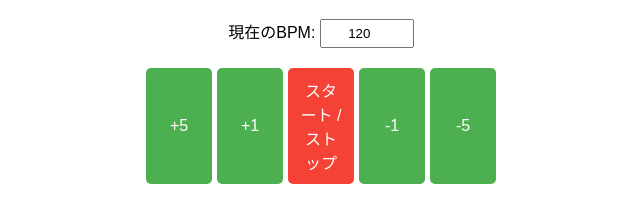
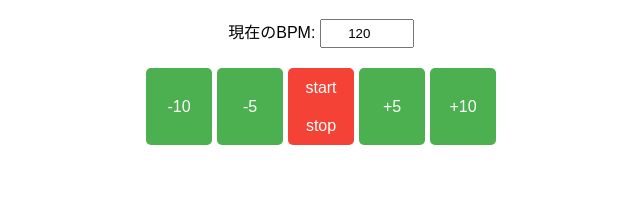
Before and after one commit to RootMusicWorks/Metronome, a plain HTML site: page index.html in a window 1280 px wide. Shown: the part 98-320 px from the top of the page, without its empty margins (319-959 px from the left). Drawn offline with Linux system fonts and the light colour scheme.

Commit message:
Add files via upload

```diff
--- a/index.html
+++ b/index.html
@@ -15,11 +15,11 @@
             <input type="number" id="bpmInput" value="120">
         </div>
         <div class="bpm-buttons">
+            <button onclick="adjustBPM(-10)">-10</button>
+            <button onclick="adjustBPM(-5)">-5</button>
+            <button class="play-button" onclick="toggleMetronome()"><span>start</span><br><span>stop</span></button>
             <button onclick="adjustBPM(5)">+5</button>
-            <button onclick="adjustBPM(1)">+1</button>
-            <button class="play-button" onclick="toggleMetronome()">スタート / ストップ</button>
-            <button onclick="adjustBPM(-1)">-1</button>
-            <button onclick="adjustBPM(-5)">-5</button>
+            <button onclick="adjustBPM(10)">+10</button>
         </div>
     </div>
     <script src="script.js"></script>
--- a/script.js
+++ b/script.js
@@ -2,6 +2,7 @@ let audioContext = null;
 let nextNoteTime = 0.0;
 let tempo = 120;
 let isPlaying = false;
+let isFirstClick = true;
 let bpmInput = document.getElementById("bpmInput");
 
 bpmInput.addEventListener("input", () => {
@@ -22,12 +23,13 @@ function playClick() {
     const osc = audioContext.createOscillator();
     const envelope = audioContext.createGain();
     osc.frequency.value = 1000;
-    envelope.gain.value = 1;
+    envelope.gain.value = isFirstClick ? 1 : 0.7; // Adjust the first click to be louder
     osc.connect(envelope);
     envelope.connect(audioContext.destination);
     osc.start(nextNoteTime);
     envelope.gain.exponentialRampToValueAtTime(0.001, nextNoteTime + 0.1);
     osc.stop(nextNoteTime + 0.1);
+    isFirstClick = false; // Reset after the first beat
 }
 
 function scheduler() {
@@ -41,7 +43,8 @@ function scheduler() {
 }
 
 async function toggleMetronome() {
-    initializeAudioContext(); // Ensure audio context is ready on button press
+    initializeAudioContext();
+    isFirstClick = true; // Ensure the first click is adjusted on each start
     if (!isPlaying) {
         nextNoteTime = audioContext.currentTime;
         isPlaying = true;
--- a/styles.css
+++ b/styles.css
@@ -35,9 +35,15 @@ button {
     background-color: #4CAF50;
     color: white;
     cursor: pointer;
+    text-align: center;
 }
 
 .play-button {
     background-color: #f44336;
-    color: white;
+    line-height: 1.2;
 }
+
+.play-button span {
+    display: block;
+    font-size: 16px;
+}
```
